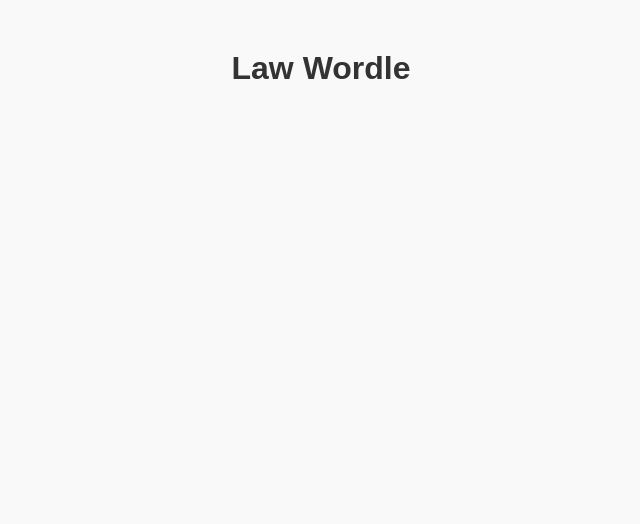
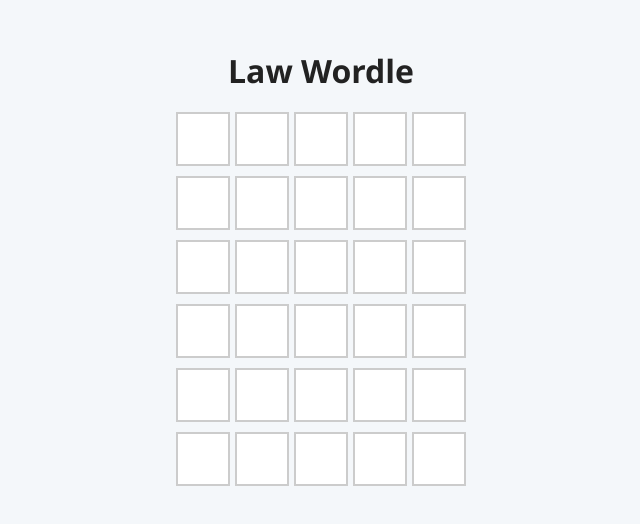
Before and after one commit to Tanshu-thakur/LAW-WORDLE, a plain HTML site: page index.html in a window 1280 px wide. Shown: the whole page, without its empty margins (319-959 px from the left). Drawn offline with Linux system fonts and the light colour scheme.

Commit message:
Update style.css

```diff
--- a/style.css
+++ b/style.css
@@ -1 +1,34 @@
-body { background-color: #f9f9f9; font-family: sans-serif; } h1 { color: #333; text-align: center; margin-top: 50px; }
+body {
+  font-family: 'Segoe UI', sans-serif;
+  text-align: center;
+  background: #f4f7fa;
+  padding: 20px;
+}
+
+h1 {
+  color: #222;
+  margin-bottom: 20px;
+}
+
+#game-board {
+  display: grid;
+  gap: 10px;
+  justify-content: center;
+}
+
+.row {
+  display: flex;
+  gap: 5px;
+}
+
+.box {
+  width: 50px;
+  height: 50px;
+  border: 2px solid #ccc;
+  font-size: 24px;
+  display: flex;
+  align-items: center;
+  justify-content: center;
+  background: white;
+  text-transform: uppercase;
+}
```
